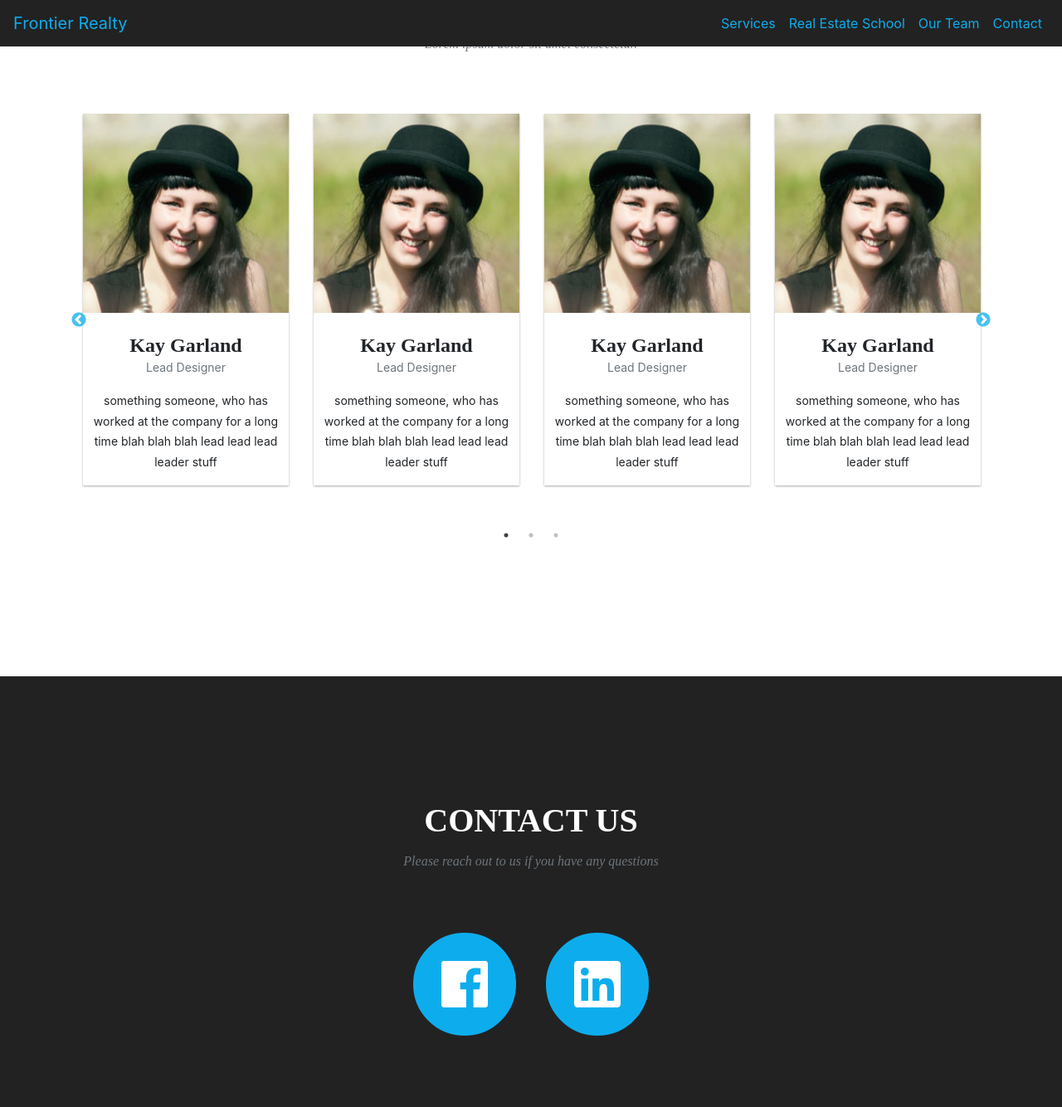
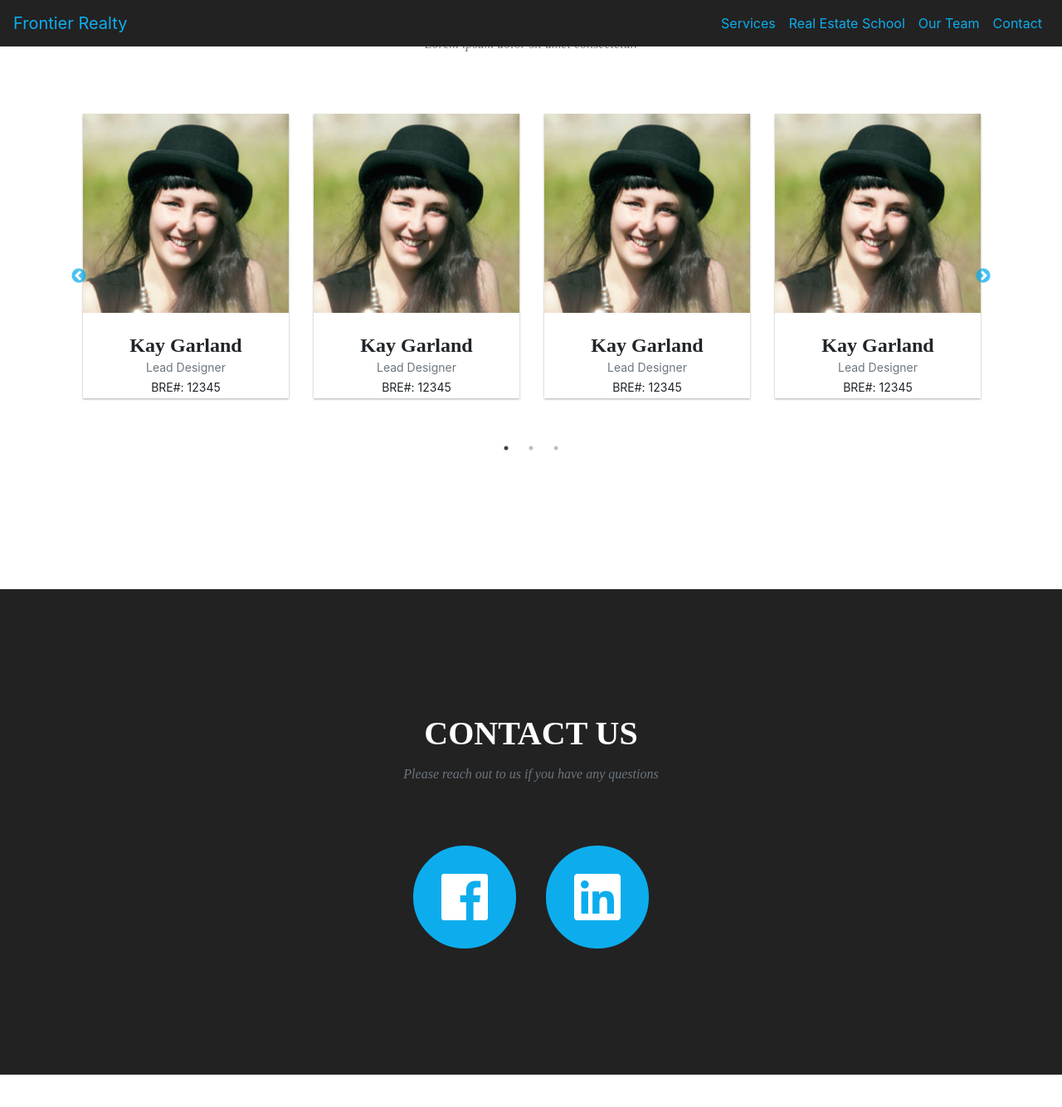
Before and after one commit to ttran835/frontier_realty_static_site, a Jekyll site: the page built from frontier_static/index.html, in a window 1280 px wide and 1400 px high, scrolled down 2084 px. Shown: the top 1334 px of the window at 83% size. Built offline with Jekyll 4.4.1, drawn with Linux system fonts in a browser that asks for light colours; nearby versions of some CDN libraries; some web fonts are replaced; after the commit the page ends 3379 px from its top, so only the background shows below that.

```diff
--- a/frontier_static/_config.yml
+++ b/frontier_static/_config.yml
@@ -74,7 +74,12 @@ people:
         url: #
       - title: linkedin
         url: #
-    description: something someone, who has worked at the company for a long time blah blah blah lead lead lead leader stuff
+    contact:
+      - phone:
+      - phoneicon:
+      - email:
+      - emailicon:
+    bre: 12345
 
   - name: Kay Garland
     pic: 1
@@ -84,7 +89,12 @@ people:
         url: #
       - title: linkedin
         url: #
-    description: something someone, who has worked at the company for a long time blah blah blah lead lead lead leader stuff
+    contact:
+      - phone:
+      - phoneicon:
+      - email:
+      - emailicon:
+    bre: 12345
 
   - name: Kay Garland
     pic: 1
@@ -94,7 +104,12 @@ people:
         url: #
       - title: linkedin
         url: #
-    description: something someone, who has worked at the company for a long time blah blah blah lead lead lead leader stuff
+    contact:
+      - phone:
+      - phoneicon:
+      - email:
+      - emailicon:
+    bre: 12345
 
   - name: Kay Garland
     pic: 1
@@ -104,7 +119,12 @@ people:
         url: #
       - title: linkedin
         url: #
-    description: something someone, who has worked at the company for a long time blah blah blah lead lead lead leader stuff
+    contact:
+      - phone:
+      - phoneicon:
+      - email:
+      - emailicon:
+    bre: 12345
 
   - name: Larry Parker
     pic: 2
@@ -114,7 +134,12 @@ people:
         url: #
       - title: linkedin
         url: #
-    description: something someone, who has worked at the company for a long time blah blah blah lead lead lead leader stuff
+    contact:
+      - phone:
+      - phoneicon:
+      - email:
+      - emailicon:
+    bre: 12345
 
   - name: Diana Petersen
     pic: 3
@@ -124,7 +149,12 @@ people:
         url: #
       - title: linkedin
         url: #
-    description: something someone, who has worked at the company for a long time blah blah blah lead lead lead leader stuff
+    contact:
+      - phone:
+      - phoneicon:
+      - email:
+      - emailicon:
+    bre: 12345
 
   - name: Diana Petersen
     pic: 3
@@ -134,7 +164,12 @@ people:
         url: #
       - title: linkedin
         url: #
-    description: something someone, who has worked at the company for a long time blah blah blah lead lead lead leader stuff
+    contact:
+      - phone:
+      - phoneicon:
+      - email:
+      - emailicon:
+    bre: 12345
 
   - name: Diana Petersen
     pic: 3
@@ -144,7 +179,12 @@ people:
         url: #
       - title: linkedin
         url: #
-    description: something someone, who has worked at the company for a long time blah blah blah lead lead lead leader stuff
+    contact:
+      - phone:
+      - phoneicon:
+      - email:
+      - emailicon:
+    bre: 12345
 
   - name: Diana Petersen
     pic: 3
@@ -154,7 +194,12 @@ people:
         url: #
       - title: linkedin
         url: #
-    description: something someone, who has worked at the company for a long time blah blah blah lead lead lead leader stuff
+    contact:
+      - phone:
+      - phoneicon:
+      - email:
+      - emailicon:
+    bre: 12345
 
   - name: Diana Petersen
     pic: 3
@@ -164,7 +209,12 @@ people:
         url: #
       - title: linkedin
         url: #
-    description: something someone, who has worked at the company for a long time blah blah blah lead lead lead leader stuff
+    contact:
+      - phone:
+      - phoneicon:
+      - email:
+      - emailicon:
+    bre: 12345
 
   - name: Diana Petersen
     pic: 3
@@ -174,7 +224,12 @@ people:
         url: #
       - title: linkedin
         url: #
-    description: something someone, who has worked at the company for a long time blah blah blah lead lead lead leader stuff
+    contact:
+      - phone:
+      - phoneicon:
+      - email:
+      - emailicon:
+    bre: 12345
 
 # Social networks usernames (many more available: linkedin, flickr, dribbble, pinterest, instagram, tumblr, linkedin, etc.)
 social:
--- a/frontier_static/_includes/css/frontier.css
+++ b/frontier_static/_includes/css/frontier.css
@@ -839,6 +839,7 @@ section h3.section-subheading {
 
 .team-member p {
   margin-top: 0;
+  margin-bottom: 0;
 }
 
 aside.clients img {
--- a/frontier_static/_includes/team.html
+++ b/frontier_static/_includes/team.html
@@ -19,18 +19,7 @@
           ></div>
           <h4>{{ team.name }}</h4>
           <p class="text-muted">{{ team.position }}</p>
-          <!-- <ul class="list-inline social-buttons">
-            {% for network in team.social %}
-            <li>
-              <a href="{{ network.url }}">
-                <i class="fab fa-{{ network.title }}"></i>
-              </a>
-            </li>
-            {% endfor %}
-          </ul> -->
-          <p>
-            {{ team.description }}
-          </p>
+          <p>BRE#: {{ team.bre }}</p>
         </div>
       </div>
       {% endfor %}
```
